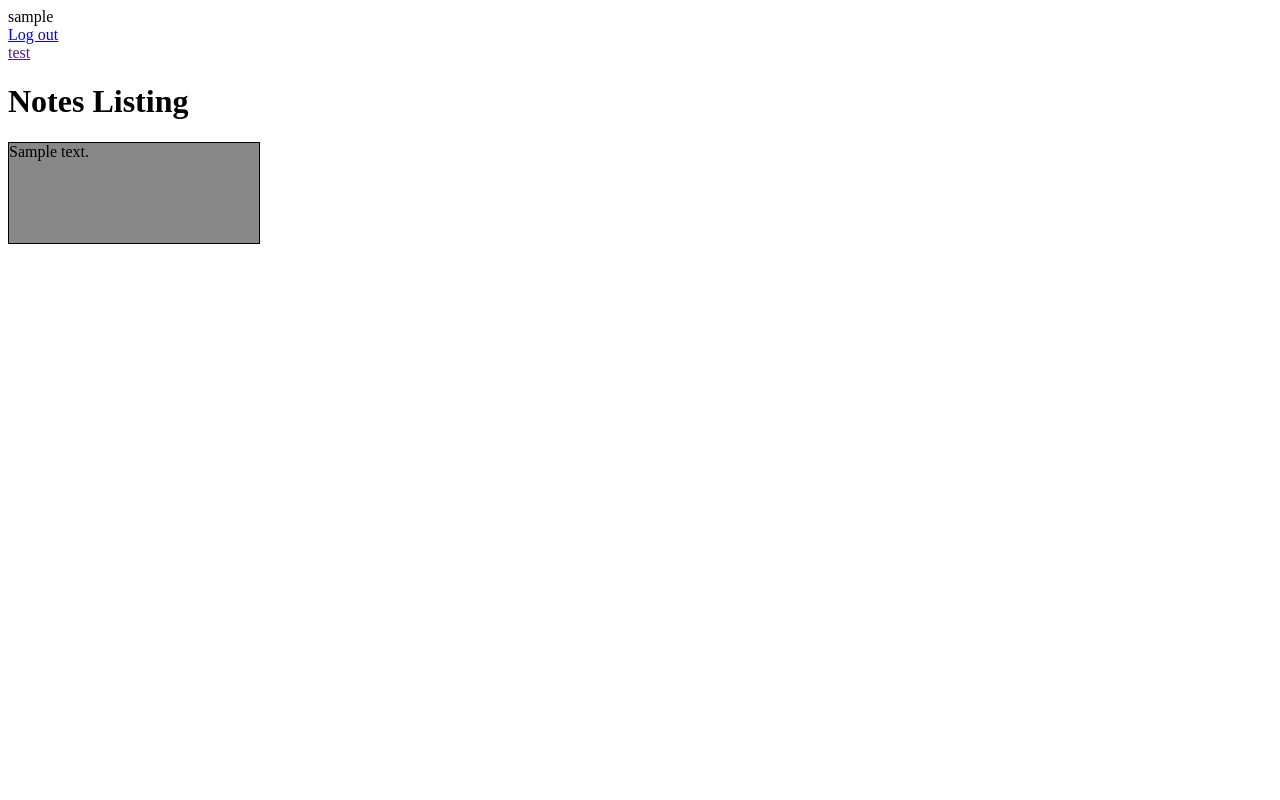
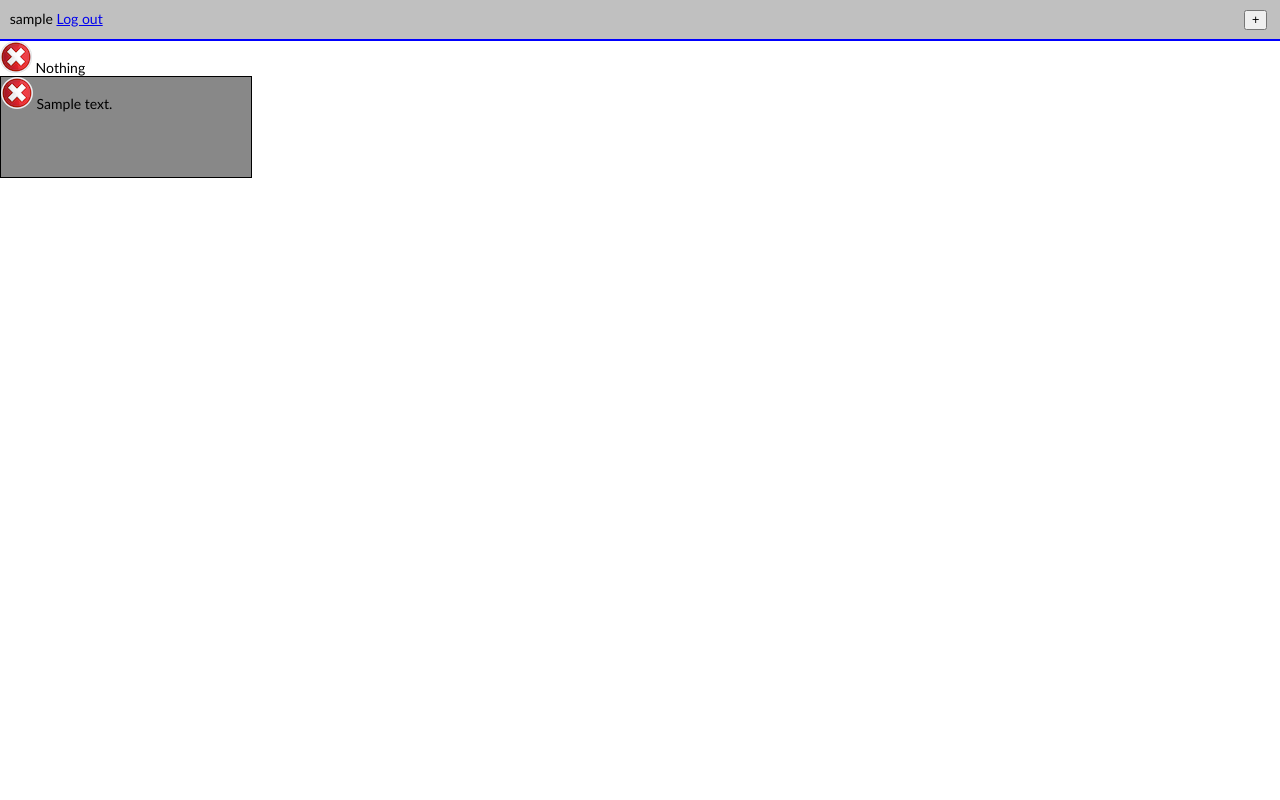
Before and after one commit to hammar/Noteboard, a Python web app: template templates/index.html in a window 1280 px wide. Run offline with Jinja, Linux system fonts and the light colour scheme; the template is opened without the code that fills it: most values are stand-ins (such as "Sample title", 1, 10 or a date in 2020); some libraries are stand-ins or nearby versions.

Commit message:
Got adding (sort of) working

```diff
--- /dev/null
+++ b/css/noteboard.css
@@ -0,0 +1,50 @@
+body {
+	margin: 0;
+	padding: 0;
+	font-family: Trebuchet MS, Tahoma, Verdana, Arial, sans-serif;
+	font-size: 14px;
+}
+
+.ui-widget { font-size: 12px; }
+
+div#header {
+	border-bottom: 2px solid blue;
+	background-color: silver;
+	padding: 0.7em;
+	height: 1.4em;
+}
+
+div.note {
+	position: absolute;
+	border: 1px solid black;
+	width: 250px;
+	height: 100px;
+}
+
+button#newButton{
+	font-size: 0.9em;
+	position: absolute;
+	right: 1em;
+}
+
+div#template {
+	display: none;
+}
+
+div#delete-confirm {
+	display: none;
+}
+
+div#newNote-form {
+	display: none;
+	padding-top: 2em;
+}
+
+div#newNote-form textarea {
+	width: 20em;
+	height: 5em;
+}
+
+div#newNote-form select {
+	width: 20em;
+}
--- a/templates/base.html
+++ b/templates/base.html
@@ -1,16 +1,14 @@
 <html>
 <head>
 	<title>Noteboard</title>
+	<link rel="stylesheet" type="text/css" href="http://ajax.googleapis.com/ajax/libs/jqueryui/1.10.1/themes/base/jquery-ui.css" />
+	<link rel="stylesheet" type="text/css" href="css/noteboard.css" />
 	<script src="http://ajax.googleapis.com/ajax/libs/jquery/1.9.1/jquery.min.js"></script>
 	<script src="http://ajax.googleapis.com/ajax/libs/jqueryui/1.10.1/jquery-ui.min.js"></script>
 	<script>
 	$(document).ready(function() {
 		$(".note").draggable({
 			stop: function(event, ui) {
-				//noteId = ;
-				//noteKey = noteId.substring(noteId.lastIndexOf("-")+1);
-				//console.log(noteKey);
-		        //console.log(ui.position.top);
 				$.ajax({
 					url: "/rest/note/" + event.target.id,
 					type: "POST",
@@ -18,27 +16,78 @@
 					dataType: "json",
 					data: JSON.stringify({"note": {"yCoord": ui.position.top, "xCoord": ui.position.left}})
 				});
-				/*
-				$.ajax({
-					url: "/rest/note/ag1kZXZ-bm90ZWJvYXJkcgoLEgROb3RlGAQM",
-					type: "GET",
-					dataType: "json",
-					success: function(data){
-						alert(data);
-					}
-				})*/
 			}
 		});
+		$(".deleteButton").click(function(event) {
+			$("#delete-confirm").dialog({
+				resizable: false,
+				height:200,
+				modal: true,
+				buttons: {
+					"Delete": function() {
+						var key = $(event.target).closest("div").attr('id');
+						$.ajax({
+							url: "/rest/note/" + key,
+							type: "DELETE",
+						});
+						$(event.target).closest("div").remove();
+						$(this).dialog( "close" );
+					},
+					Cancel: function() {
+						$(this).dialog( "close" );
+					}
+				}
+			});
+		});
+		$( "#newNote-form" ).dialog({
+			autoOpen: false,
+			height: 275,
+			width: 265,
+			modal: true,
+			buttons: {
+				"Create note": function() {
+					var text =  $("#newNote-text").val();
+					var color = $("#newNote-color").val();
+					var xCoord = Math.floor(window.innerWidth/2)-125;
+					var yCoord = Math.floor(window.innerHeight/2)-50;
+					var note = {"note": {"text":text, "color":color, "yCoord":yCoord, "xCoord":xCoord}};
+					$.ajax({
+						url: "/rest/note",
+						type: "POST",
+						contentType: "application/json",
+						data: JSON.stringify(note)
+					}).done(function(msg) {
+						// TODO: Get cloning working below
+						var $templateNote = $("#note-template");
+						$newNote = $templateNote.clone(true);
+						$newNote.attr("id",msg);
+						$newNote.css("color", color);
+						$newNote.css("display", "block");
+						$newNote.offset({ top: yCoord, left: xCoord});
+						$("#content").append($newNote);
+					});
+					$( this ).dialog( "close" );
+				},
+				Cancel: function() {
+					$( this ).dialog( "close" );
+				}
+			},
+			close: function() {
+				$(".newNote-field").each(function() {
+					$(this).val("");
+				});
+			}
+		});
+		$("#newButton").click(function(event) {
+			$( "#newNote-form" ).dialog( "open" );
+		});
 	});
-
-
 	</script>
 </head>
 <body>
 	<div id="header">
-		<div id="userName">{{ user_name }}</a>
-		<div id="logoutLink"><a href="{{ logout_url }}">Log out</a></div>
-		<a href="">test</a>
+		<span id="userName">{{ user_name }}</span> <a id="logoutLink" href="{{ logout_url }}">Log out</a>
+		<button id="newButton">+</button>
 	</div>
 	<div id="content">
         {% block content %}{% endblock %}
--- a/templates/index.html
+++ b/templates/index.html
@@ -1,10 +1,34 @@
 {% extends "base.html" %}
 
 {% block content %}
-<h1>Notes Listing</h1>
-		{% for note in notes %}
-		<div id="{{note.key()}}" class="note" style="position: absolute; top: {{note.yCoord}}px; left:{{note.xCoord}}px; background-color: {{note.color}}; border: 1px solid black; width: 250px; height: 100px;">
-			{{note.text}}
-		</div>
-	    {% endfor %}
+<div id="delete-confirm" title="Remove note?">
+<p><span class="ui-icon ui-icon-alert" style="float: left; margin: 0 7px 20px 0;"></span>This note will be permanently deleted and cannot be recovered. Are you sure?</p>
+</div>
+
+<div id="newNote-form" title="Create new note">
+	<form>
+			<label for="text">Text:</label><br />
+			<textarea name="text" id="newNote-text" class="text ui-widget-content ui-corner-all newNote-field" ></textarea><br /><br />
+			<label for="color">Color</label><br />
+			<select name="color" id="newNote-color" class="text ui-widget-content ui-corner-all newNote-field">
+			  <option value="red">Red</option>
+			  <option value="orange">Orange</option>
+			  <option value="yellow">Yellow</option>
+			  <option value="green">Green</option>
+			  <option value="white">White</option>
+			</select>
+ 	</form>
+</div>
+
+<div id="#note-template" class="template">
+	<img src="/images/delete.png" alt="Delete note" class="deleteButton" id="testID" />
+	<span class="noteText">Nothing</span>
+</div>
+
+{% for note in notes %}
+	<div id="{{note.key()}}" class="note" style="top: {{note.yCoord}}px; left:{{note.xCoord}}px; background-color: {{note.color}};">
+		<img src="/images/delete.png" alt="Delete note" class="deleteButton" id="testID" />
+		<span class="noteText">{{note.text}}</span>
+	</div>
+{% endfor %}
 {% endblock %}
```
Also changed, not shown: app.yaml (+6 -4 lines), images/delete.png (added).
